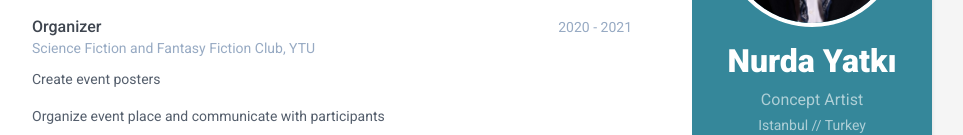
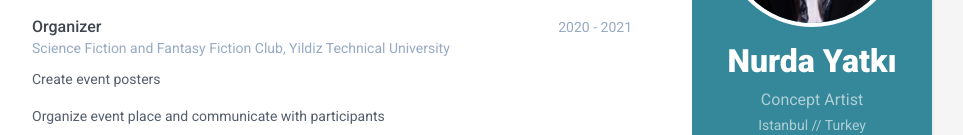
Before and after one commit to Zehray/nurda-cv, a plain HTML site: page index.html in a window 1280 px wide. Shown: the part 231-366 px from the top of the page, without its empty margins (188-1151 px from the left). Drawn offline with Linux system fonts and the light colour scheme.

Commit message:
eddited company name for experiences

```diff
--- a/index.html
+++ b/index.html
@@ -195,7 +195,7 @@
                       <h3 class="job-title">Organizer</h3>
                       <div class="time">2020 - 2021</div>
                   </div><!--//upper-row-->
-                  <div class="company">Science Fiction and Fantasy Fiction Club, YTU</div>
+                  <div class="company">Science Fiction and Fantasy Fiction Club, Yildiz Technical University</div>
               </div><!--//meta-->
               <div class="details">
                   <p>Create event posters</p>
```
